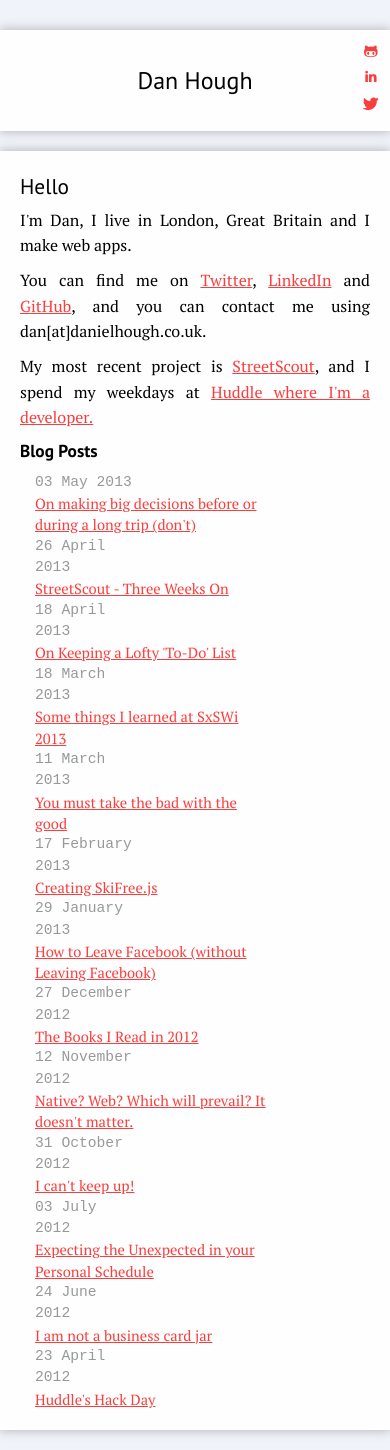
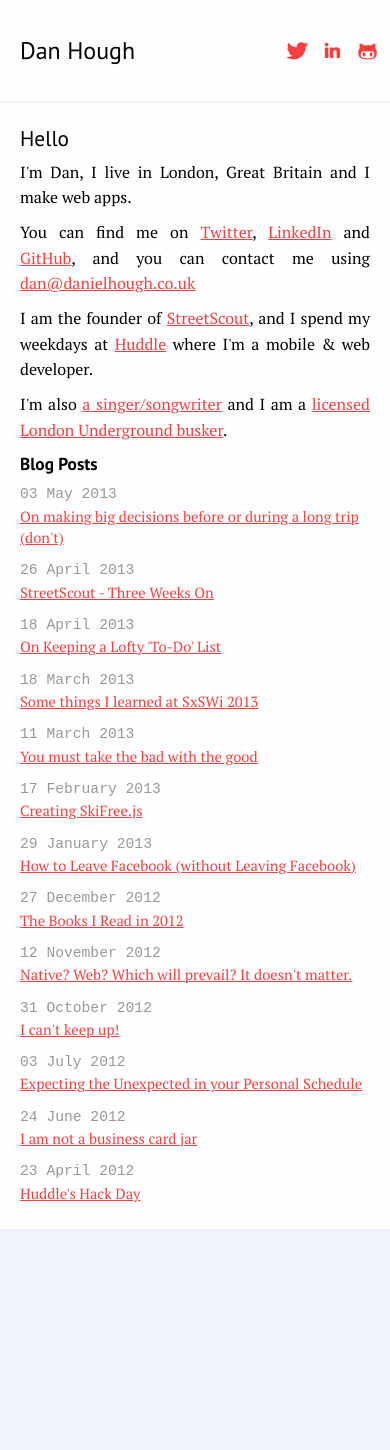
Before and after one commit to basicallydan/danhough.com, a Jekyll site: the page built from index.html, in a window 390 px wide. Built offline with Jekyll 4.4.1, drawn with Linux system fonts in a browser that asks for light colours; after the commit the page ends 1249 px from its top, so only the background shows below that.

Commit message:
Made the site more responsive for mobile devices

```diff
--- a/css/main.css
+++ b/css/main.css
@@ -222,10 +222,53 @@
 @media (max-width: 480px), (max-height: 480px) {
   .header {
     padding:30px 20px;
+    margin-top:0;
+    margin-bottom:2px;
+    -webkit-box-shadow: none;
+    box-shadow: none;
+  }
+
+  .header .title {
+    margin-left:0;
+    text-align:left;
   }
 
   .container {
     padding:15px 20px;
+    margin-top:0px;
+    -webkit-box-shadow: none;
+    box-shadow: none;
+  }
+
+  ul#post-list {
+    padding:0;
+  }
+
+  ul#post-list li {
+    padding:0;
+    margin-left:0;
+  }
+
+  li.post-list-item span.published-date {
+    display:inline;
+  }
+
+  li.post-list-item a {
+    display:block;
+    margin-bottom:10px;
+    margin-right:0;
+    width:auto;
+  }
+
+  ul.links {
+    font-size:20px;
+    top:40px;
+  }
+
+  ul.links li {
+    float:right;
+    display:inline-block;
+    margin-left:10px;
   }
 }
 
--- a/index.html
+++ b/index.html
@@ -6,8 +6,9 @@
 <div class="intro">
   <h1>Hello</h1>
   <p>I'm Dan, I live in London, Great Britain and I make <strong>web apps</strong>.</p>
-  <p>You can find me on <a href="http://www.twitter.com/basicallydan">Twitter</a>, <a href="http://uk.linkedin.com/pub/daniel-hough/14/202/801">LinkedIn</a> and <a href="http://github.com/basicallydan">GitHub</a>, and you can contact me using dan[at]danielhough.co.uk.</p>
-  <p>My most recent project is <a href="https://streetscout.io/">StreetScout</a>, and I spend my weekdays at <a href="http://www.huddle.com">Huddle where I'm a developer.</a></p>
+  <p>You can find me on <a href="http://www.twitter.com/basicallydan">Twitter</a>, <a href="http://uk.linkedin.com/pub/daniel-hough/14/202/801">LinkedIn</a> and <a href="http://github.com/basicallydan">GitHub</a>, and you can contact me using <span id="email-address">dan[at]danielhough.co.uk</a>.</p>
+  <p>I am the founder of <a href="https://streetscoutapp.com/">StreetScout</a>, and I spend my weekdays at <a href="http://www.huddle.com">Huddle</a> where I'm a mobile &amp; web developer.</p>
+  <p>I'm also <a href="http://danplusadd.co.uk">a singer/songwriter</a> and I am a <a href="danplusadd.co.uk/blog/going-underground/">licensed London Underground busker</a>.</a>
 </div>
 
 <h2>Blog Posts</h2>
```
Also changed, not shown: other parts of index.html (+6 -0 lines).
